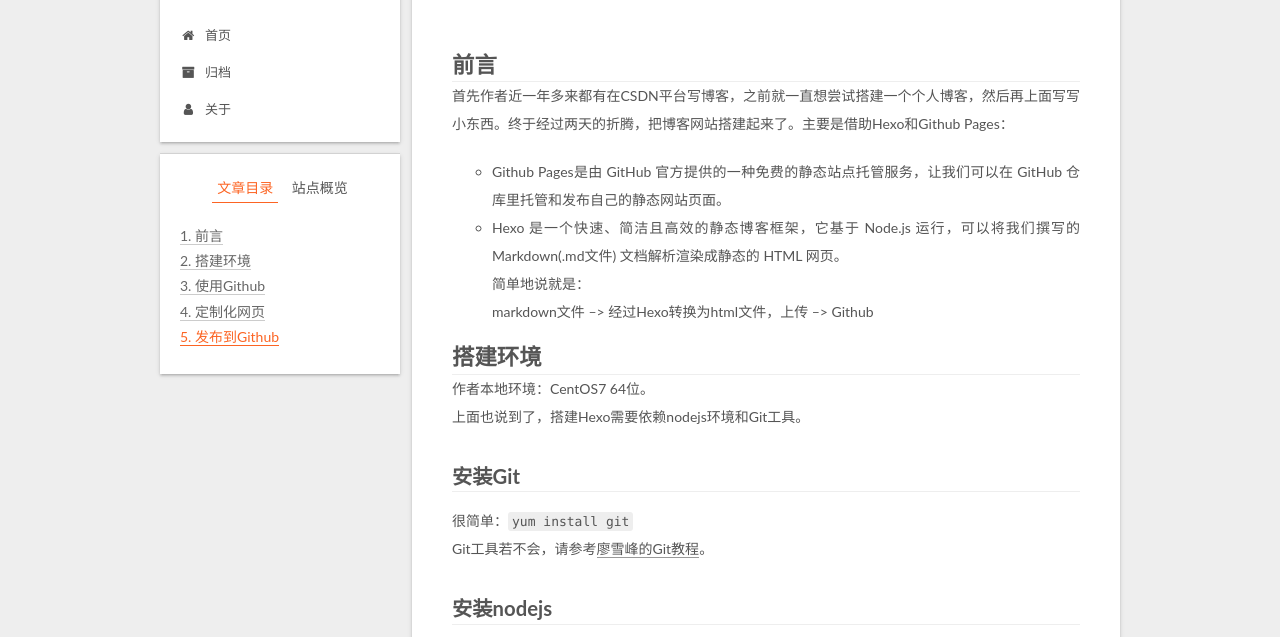
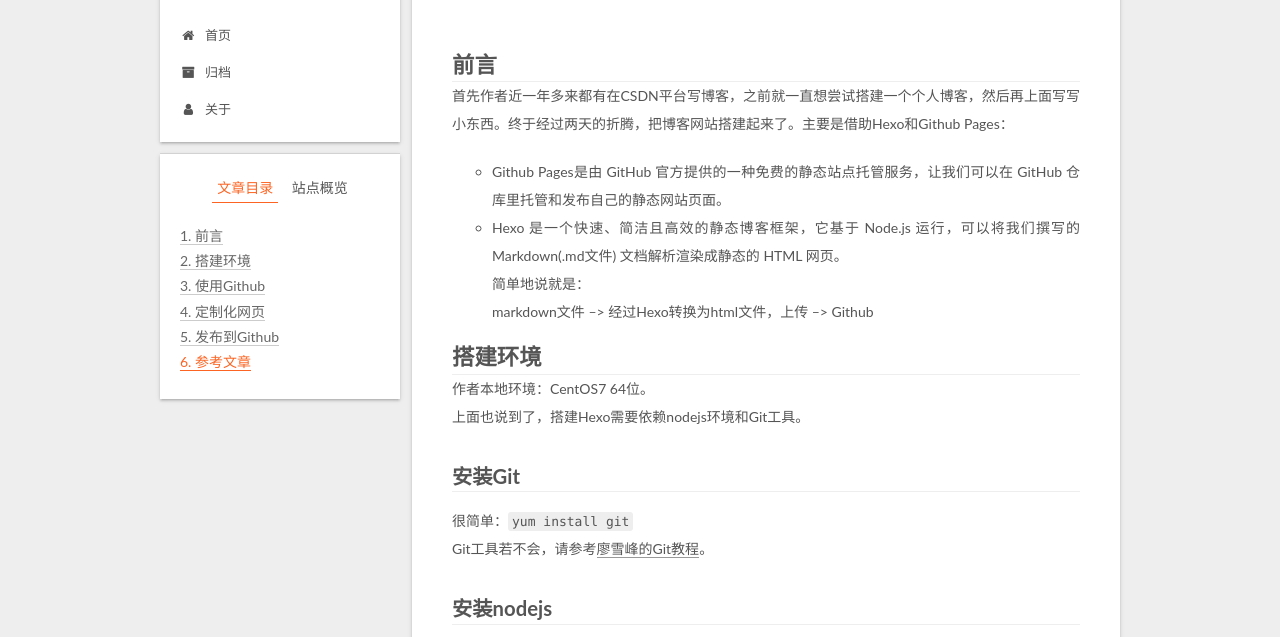
Before and after one commit to tuweiguang/tuweiguang.github.io, a plain HTML site: page 2019/09/23/搭建个人博客网站/index.html in a window 1280 px wide. Shown: the part 118-755 px from the top of the page. Drawn offline with Linux system fonts and the light colour scheme.

Commit message:
Site updated: 2019-09-24 11:28:19

```diff
--- a/2019/09/23/搭建个人博客网站/index.html
+++ b/2019/09/23/搭建个人博客网站/index.html
@@ -87,7 +87,7 @@
 <meta property="og:description" content="前言首先作者近一年多来都有在CSDN平台写博客，之前就一直想尝试搭建一个个人博客，然后再上面写写小东西。终于经过两天的折腾，把博客网站搭建起来了。主要是借助Hexo和Github Pages：  Github Pages是由 GitHub 官方提供的一种免费的静态站点托管服务，让我们可以在 GitHub 仓库里托管和发布自己的静态网站页面。 Hexo 是一个快速、简洁且高效的静态博客框架，它基于">
 <meta property="og:locale" content="zh-Hans">
 <meta property="og:image" content="https://ae01.alicdn.com/kf/Hbcc9a4aa3ee24db98ee8d29c1c832d7cF.jpg">
-<meta property="og:updated_time" content="2019-09-24T03:22:52.307Z">
+<meta property="og:updated_time" content="2019-09-24T03:25:18.850Z">
 <meta name="twitter:card" content="summary">
 <meta name="twitter:title" content="搭建个人博客网站">
 <meta name="twitter:description" content="前言首先作者近一年多来都有在CSDN平台写博客，之前就一直想尝试搭建一个个人博客，然后再上面写写小东西。终于经过两天的折腾，把博客网站搭建起来了。主要是借助Hexo和Github Pages：  Github Pages是由 GitHub 官方提供的一种免费的静态站点托管服务，让我们可以在 GitHub 仓库里托管和发布自己的静态网站页面。 Hexo 是一个快速、简洁且高效的静态博客框架，它基于">
@@ -350,7 +350,7 @@
 <li>本地预览：<code>hexo s</code></li>
 <li>发布到Github：<code>hexo d</code><br>（第2步和第4步合为一步：<code>hexo g -d</code>）<br>发布成功可以去github仓库看看是否推送成功，最后访问 https://你的Github名字.github.io 进入你的博客。</li>
 </ol>
-<p>#参考文章<br><a href="https://zhuanlan.zhihu.com/p/60578464" title="使用 Hexo+GitHub 搭建个人免费博客教程" target="_blank" rel="noopener">使用 Hexo+GitHub 搭建个人免费博客教程</a><br><a href="https://github.com/hexojs/hexo/" title="hexo开源代码" target="_blank" rel="noopener">hexo开源代码</a><br><a href="https://www.jianshu.com/p/9f0e90cc32c2" title="Hexo-NexT配置超炫网页效果" target="_blank" rel="noopener">Hexo-NexT配置超炫网页效果</a></p>
+<h1 id="参考文章"><a href="#参考文章" class="headerlink" title="参考文章"></a>参考文章</h1><p><a href="https://zhuanlan.zhihu.com/p/60578464" title="使用 Hexo+GitHub 搭建个人免费博客教程" target="_blank" rel="noopener">使用 Hexo+GitHub 搭建个人免费博客教程</a><br><a href="https://github.com/hexojs/hexo/" title="hexo开源代码" target="_blank" rel="noopener">hexo开源代码</a><br><a href="https://www.jianshu.com/p/9f0e90cc32c2" title="Hexo-NexT配置超炫网页效果" target="_blank" rel="noopener">Hexo-NexT配置超炫网页效果</a></p>
 
 
     </div>
@@ -483,7 +483,7 @@
 
 
 
-              <div class="post-toc-content"><ol class="nav"><li class="nav-item nav-level-1"><a class="nav-link" href="#前言"><span class="nav-number">1.</span> <span class="nav-text">前言</span></a></li><li class="nav-item nav-level-1"><a class="nav-link" href="#搭建环境"><span class="nav-number">2.</span> <span class="nav-text">搭建环境</span></a><ol class="nav-child"><li class="nav-item nav-level-2"><a class="nav-link" href="#安装Git"><span class="nav-number">2.1.</span> <span class="nav-text">安装Git</span></a></li><li class="nav-item nav-level-2"><a class="nav-link" href="#安装nodejs"><span class="nav-number">2.2.</span> <span class="nav-text">安装nodejs</span></a></li><li class="nav-item nav-level-2"><a class="nav-link" href="#安装Hexo"><span class="nav-number">2.3.</span> <span class="nav-text">安装Hexo</span></a></li></ol></li><li class="nav-item nav-level-1"><a class="nav-link" href="#使用Github"><span class="nav-number">3.</span> <span class="nav-text">使用Github</span></a></li><li class="nav-item nav-level-1"><a class="nav-link" href="#定制化网页"><span class="nav-number">4.</span> <span class="nav-text">定制化网页</span></a></li><li class="nav-item nav-level-1"><a class="nav-link" href="#发布到Github"><span class="nav-number">5.</span> <span class="nav-text">发布到Github</span></a></li></ol></div>
+              <div class="post-toc-content"><ol class="nav"><li class="nav-item nav-level-1"><a class="nav-link" href="#前言"><span class="nav-number">1.</span> <span class="nav-text">前言</span></a></li><li class="nav-item nav-level-1"><a class="nav-link" href="#搭建环境"><span class="nav-number">2.</span> <span class="nav-text">搭建环境</span></a><ol class="nav-child"><li class="nav-item nav-level-2"><a class="nav-link" href="#安装Git"><span class="nav-number">2.1.</span> <span class="nav-text">安装Git</span></a></li><li class="nav-item nav-level-2"><a class="nav-link" href="#安装nodejs"><span class="nav-number">2.2.</span> <span class="nav-text">安装nodejs</span></a></li><li class="nav-item nav-level-2"><a class="nav-link" href="#安装Hexo"><span class="nav-number">2.3.</span> <span class="nav-text">安装Hexo</span></a></li></ol></li><li class="nav-item nav-level-1"><a class="nav-link" href="#使用Github"><span class="nav-number">3.</span> <span class="nav-text">使用Github</span></a></li><li class="nav-item nav-level-1"><a class="nav-link" href="#定制化网页"><span class="nav-number">4.</span> <span class="nav-text">定制化网页</span></a></li><li class="nav-item nav-level-1"><a class="nav-link" href="#发布到Github"><span class="nav-number">5.</span> <span class="nav-text">发布到Github</span></a></li><li class="nav-item nav-level-1"><a class="nav-link" href="#参考文章"><span class="nav-number">6.</span> <span class="nav-text">参考文章</span></a></li></ol></div>
 
 
           </div>
--- a/css/main.css
+++ b/css/main.css
@@ -1823,7 +1823,7 @@ pre .javascript .function {
   width: 4px;
   height: 4px;
   border-radius: 50%;
-  background: #06d25b;
+  background: #25f696;
 }
 .links-of-blogroll {
   font-size: 13px;
```
Also changed, not shown: index.html (+1 -1 lines).
